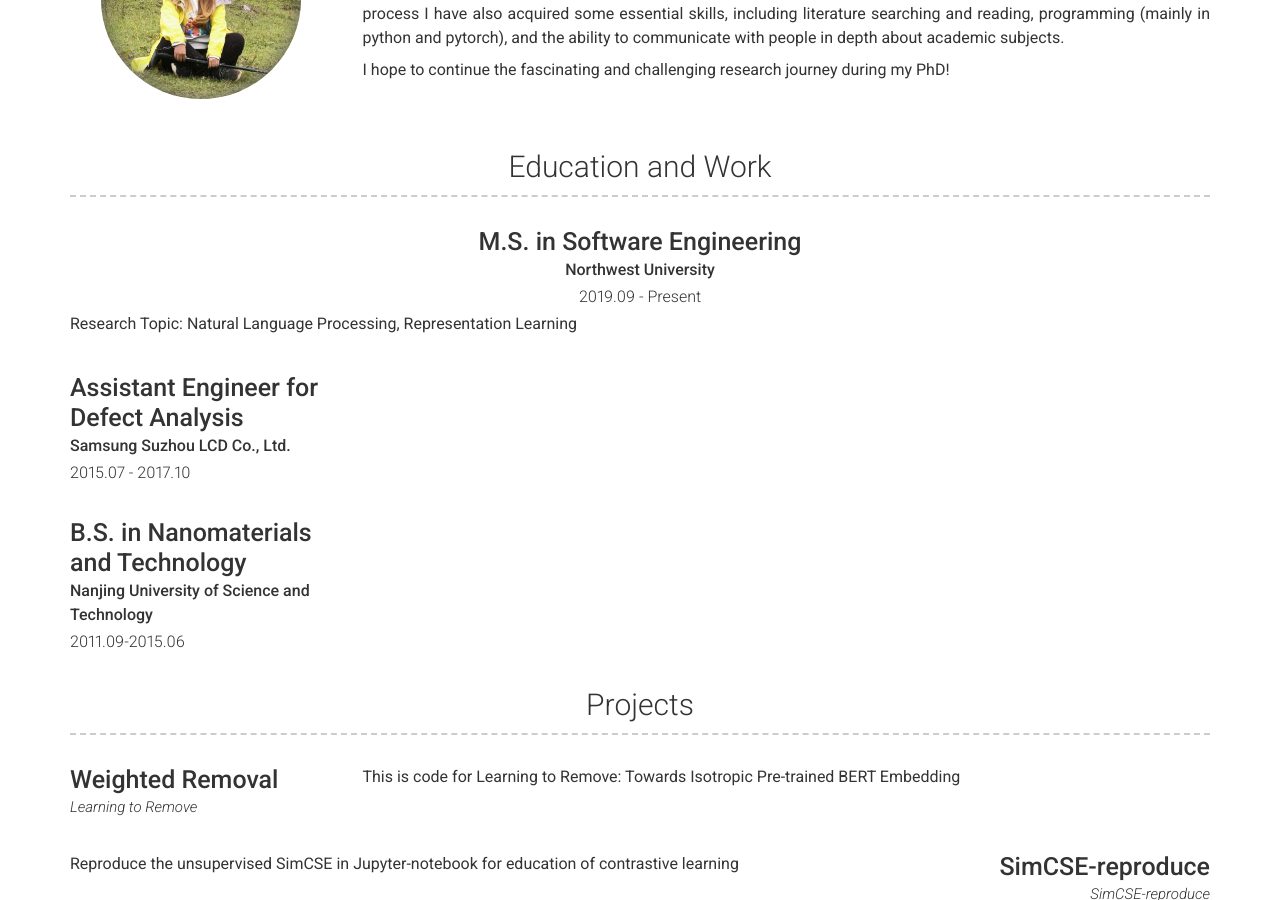
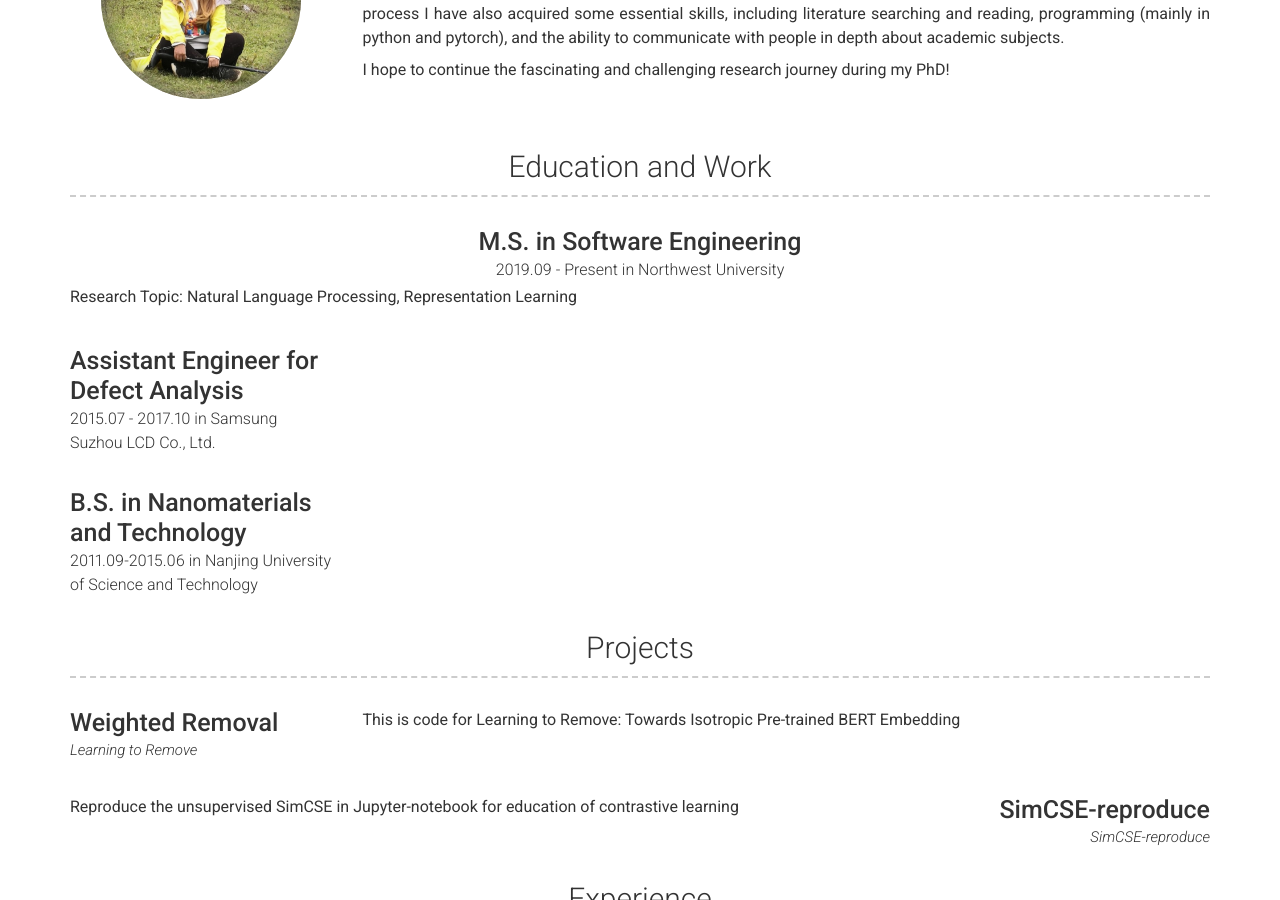
Before and after one commit to liangyuxin42/resume, a Jekyll site: the page built from index.md, in a window 1280 px wide and 900 px high, scrolled down 380 px. Built offline with Jekyll 4.4.1, drawn with Linux system fonts in a browser that asks for light colours; nearby versions of some CDN libraries.

```diff
--- a/_config.yml
+++ b/_config.yml
@@ -77,19 +77,19 @@ content:
     content:
       - layout: top-middle
         title: M.S. in Software Engineering
-        sub_title: Northwest University
-        caption: 2019.09 - Present
+#         sub_title:
+        caption: 2019.09 - Present in Northwest University
         description: | # this will include new lines to allow paragraphs
           Research Topic: Natural Language Processing, Representation Learning
       - layout: top-left
         title: Assistant Engineer for Defect Analysis
-        sub_title: Samsung Suzhou LCD Co., Ltd.
-        caption: 2015.07 - 2017.10
+#         sub_title:
+        caption: 2015.07 - 2017.10 in Samsung Suzhou LCD Co., Ltd.
         description: | # this will include new lines to allow paragraphs
       - layout: top-left
         title: B.S. in Nanomaterials and Technology
-        sub_title: Nanjing University of Science and Technology
-        caption: 2011.09-2015.06
+#         sub_title:
+        caption: 2011.09-2015.06 in Nanjing University of Science and Technology
         description: | # this will include new lines to allow paragraphs
 
   - title: Projects # Title for the section
```
